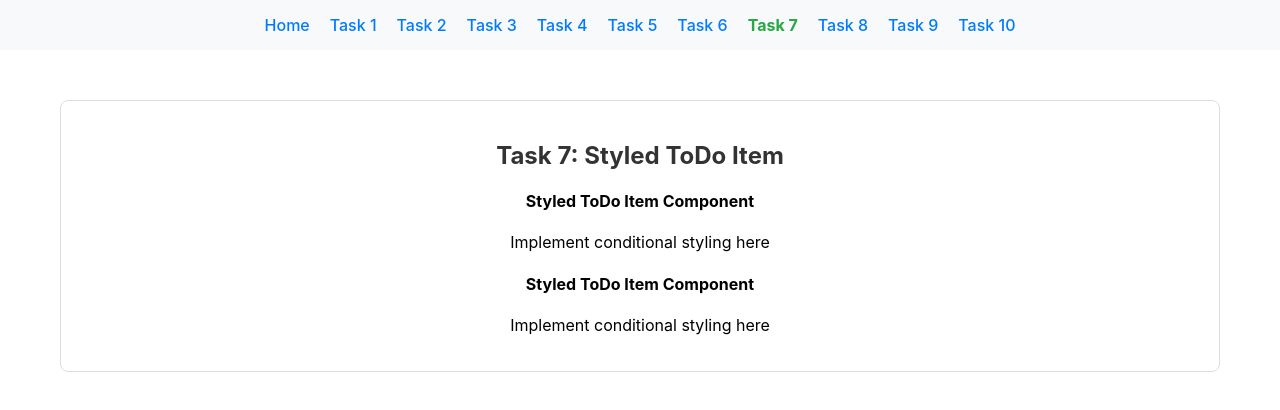
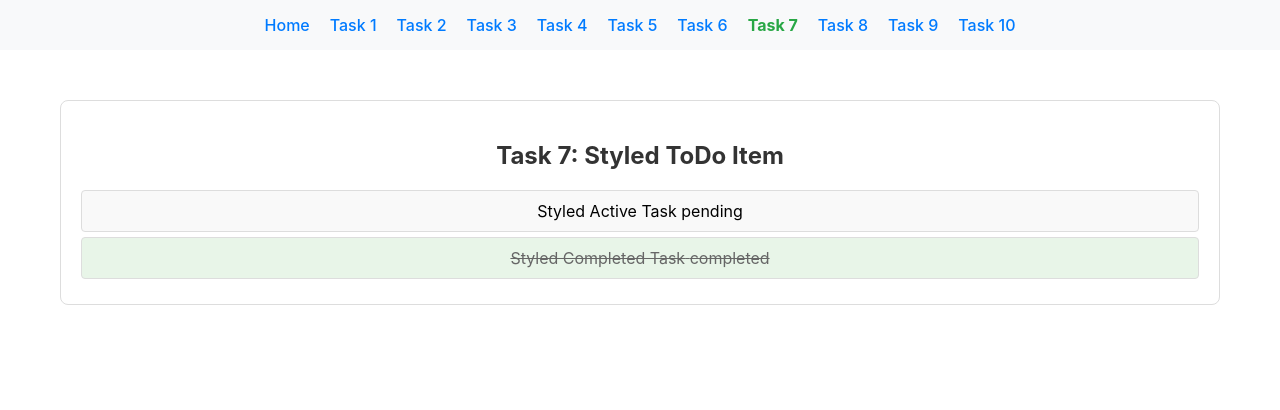
Before and after one commit to sershocker/node.js-pre-training-course, a React (Create React App) app in the folder React-CSS/react-todo-app/: page /task-07 in a window 1280 px wide. Shown: the top 410 px of the page. Built offline with nearby package versions, Linux system fonts and the light colour scheme.

Commit message:
React-CSS-task-07 completed

```diff
--- a/React-CSS/react-todo-app/src/solutions/task-07/StyledToDoItem.tsx
+++ b/React-CSS/react-todo-app/src/solutions/task-07/StyledToDoItem.tsx
@@ -1,6 +1,6 @@
-import React from 'react';
-import { TodoItemProps } from '../../types';
-import './StyledToDoItem.css';
+import React from "react";
+import { TodoItemProps } from "../../types";
+import styles from "./StyledToDoItem.module.css";
 
 /**
  * Task 7: StyledToDoItem Component
@@ -70,11 +70,12 @@ export const StyledToDoItem: React.FC<TodoItemProps> = ({ todo }) => {
   // .todo-item { /* base styles */ }
   // .todo-item.completed { /* completed styles */ }
 
+  //const itemClass = `todo-item ${todo.completed ? "completed" : ""}`;
+  const itemClass = `${styles["todo-item"]} ${todo.completed ? styles.completed : ""}`;
   return (
-    <div>
-      {/* TODO: Replace this with your implementation */}
-      <h4>Styled ToDo Item Component</h4>
-      <p>Implement conditional styling here</p>
+    <div className={itemClass}>
+      <span>{todo.title}</span>
+      <span> {todo.completed ? "completed" : "pending"}</span>
     </div>
   );
 };
```
Also changed, not shown: React-CSS/react-todo-app/src/solutions/task-07/StyledToDoItem.module.css (line endings or trailing spaces).
